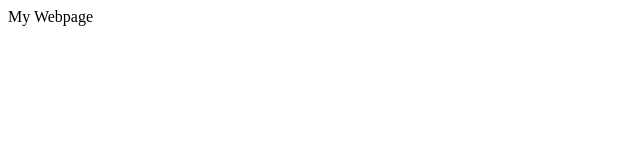
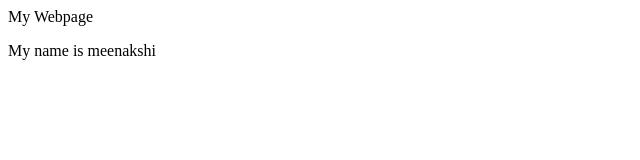
Before and after one commit to Meena-13/git_12205, a plain HTML site: page index.html in a window 1280 px wide. Shown: the whole page, without its empty margins (0-640 px from the left). Drawn offline with Linux system fonts and the light colour scheme.

Commit message:
Update index.html

```diff
--- a/index.html
+++ b/index.html
@@ -4,5 +4,6 @@
 </head>
   <body>
     <p>My Webpage</p>
+    <p>My name is meenakshi</p>
   </body>
 </html>
```
